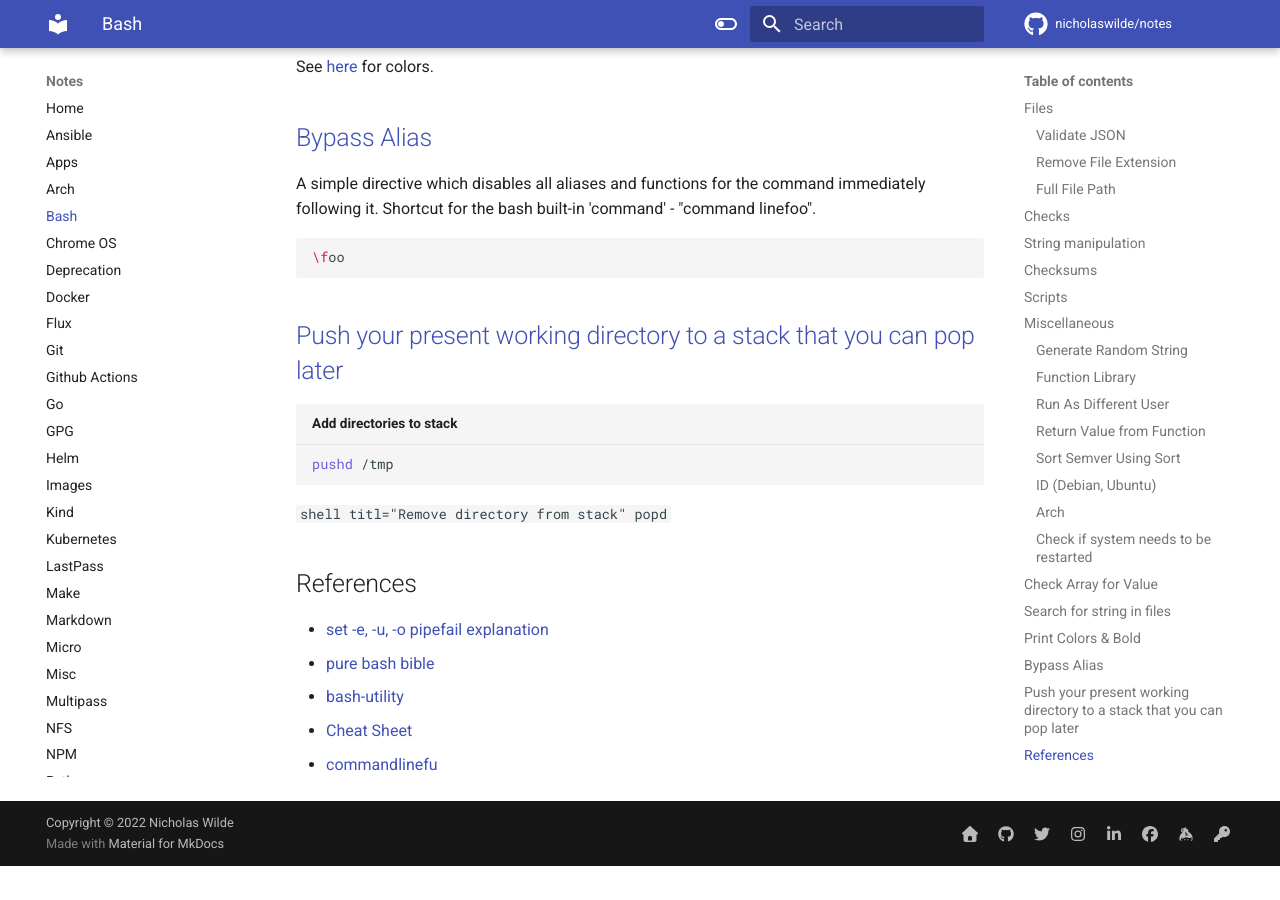
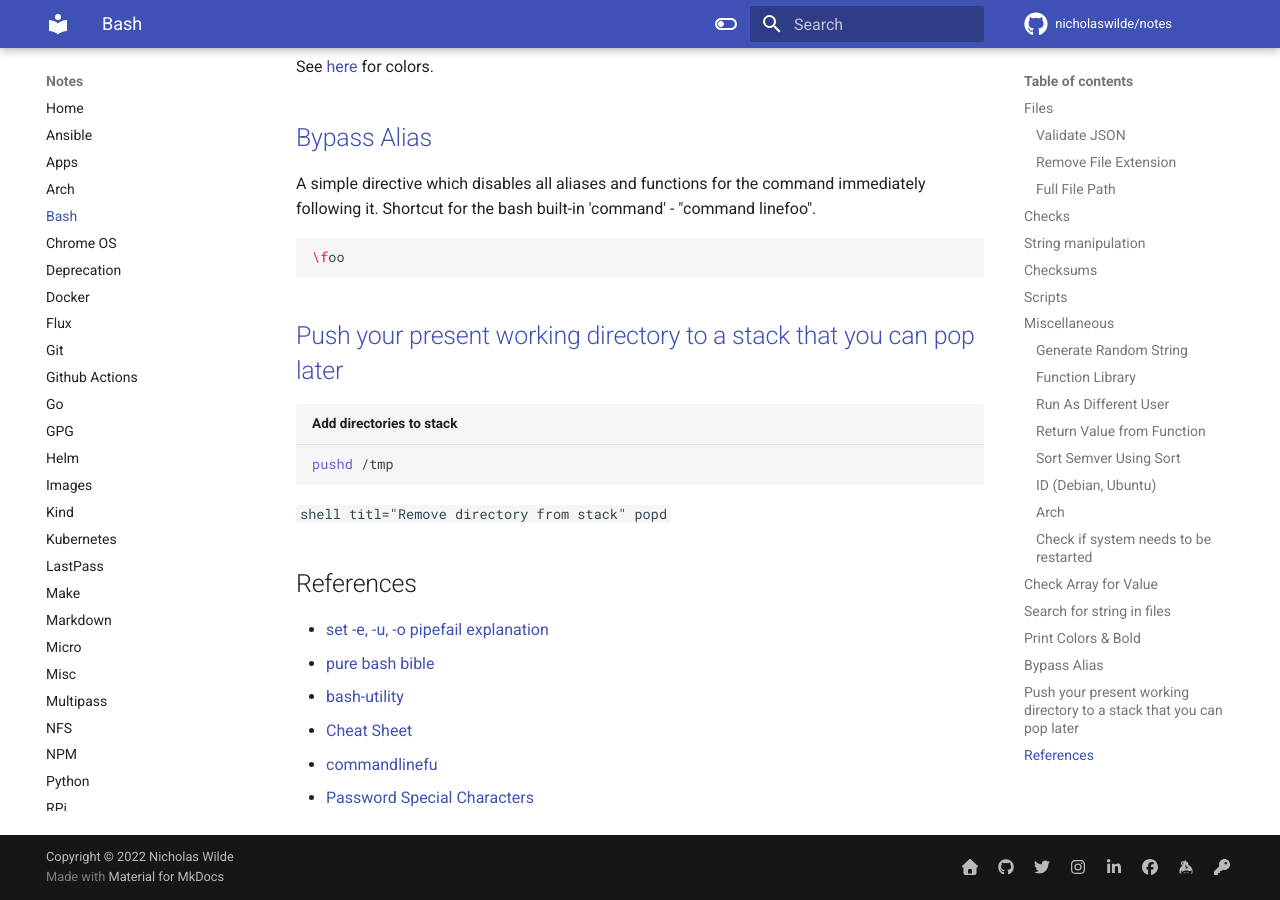
Before and after one commit to nicholaswilde/notes, an MkDocs documentation site: the page built from docs/bash.md, in a window 1280 px wide and 900 px high, scrolled down 8122 px. Built offline with MkDocs 1.6.1 and Material for MkDocs 9.7.7, drawn with Linux system fonts in a browser that asks for light colours; comment, search, counter and statistics services are not loaded; before the commit the page ends 8988 px from its top, so only the background shows below that.

Commit message:
Update bash.md

```diff
--- a/docs/bash.md
+++ b/docs/bash.md
@@ -455,6 +455,7 @@
 * [bash-utility](https://github.com/labbots/bash-utility)
 * [Cheat Sheet](https://cheat.sh/)
 * [commandlinefu](https://www.commandlinefu.com/)
+* [Password Special Characters](https://owasp.org/www-community/password-special-characters)
 
 [2]: https://www.cyberciti.biz/faq/how-to-restart-systemd-without-rebooting-linux-when-critical-libraries-installed/
 [3]: https://stackoverflow.com/a/15394738/1061279
```
